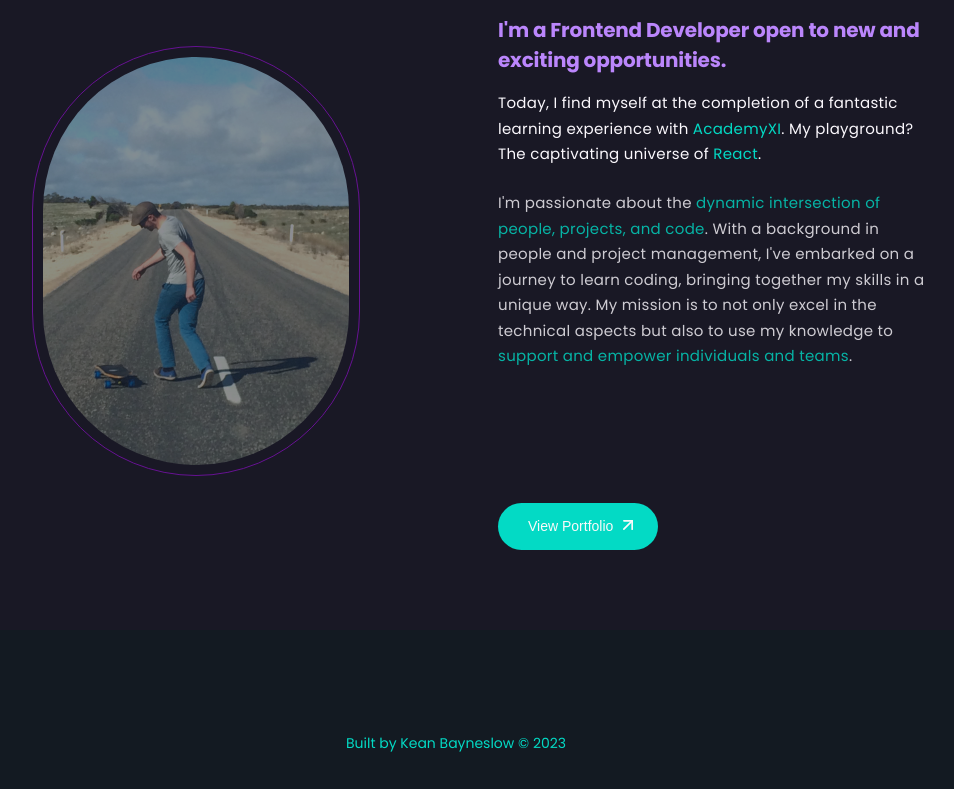
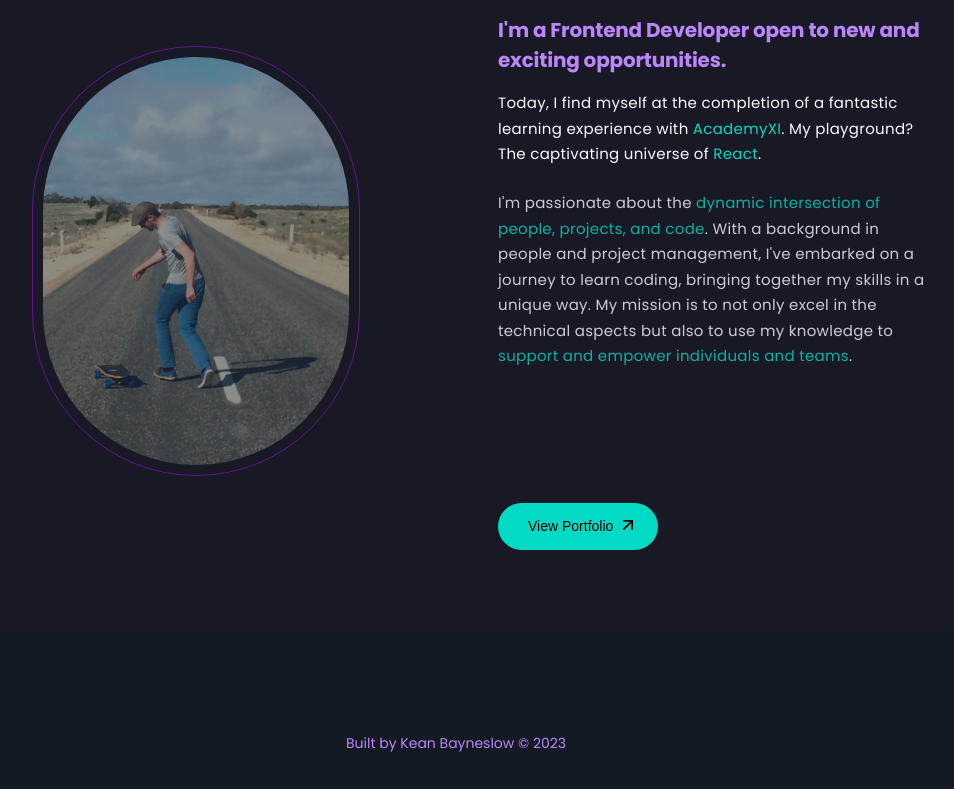
Before and after one commit to keanbayneslow/v2, a React (Create React App) app: page / in a window 1280 px wide. Shown: the part 961-1750 px from the top of the page, without its empty margins (184-1138 px from the left). Built offline with nearby package versions, Linux system fonts and the light colour scheme.

Commit message:
amends button text colour for higher visibility

```diff
--- a/src/components/Footer.jsx
+++ b/src/components/Footer.jsx
@@ -1,6 +1,4 @@
-import { useState, useEffect } from "react";
-import { AiOutlineStar } from "react-icons/ai";
-import { BiGitRepoForked } from "react-icons/bi";
+
 
 import SocialIcons from "./SocialIcons";
 
@@ -24,7 +22,7 @@ const Footer = () => {
       <a className="footer-link" href="https://github.com/keanbayneslow/v2">
 
         <p>
-          <span></span>Built by Kean Bayneslow &copy; {currentYear}
+          <span>Built by Kean Bayneslow &copy; {currentYear}</span>
         </p>
       </a>
 
--- a/src/index.css
+++ b/src/index.css
@@ -86,7 +86,7 @@ body {
 }
 
 .btn {
-  color: #f9f9f9;
+  color: #000000;
   background-color: var(--hl-color);
   border: none;
   font-size: 14px;
```
